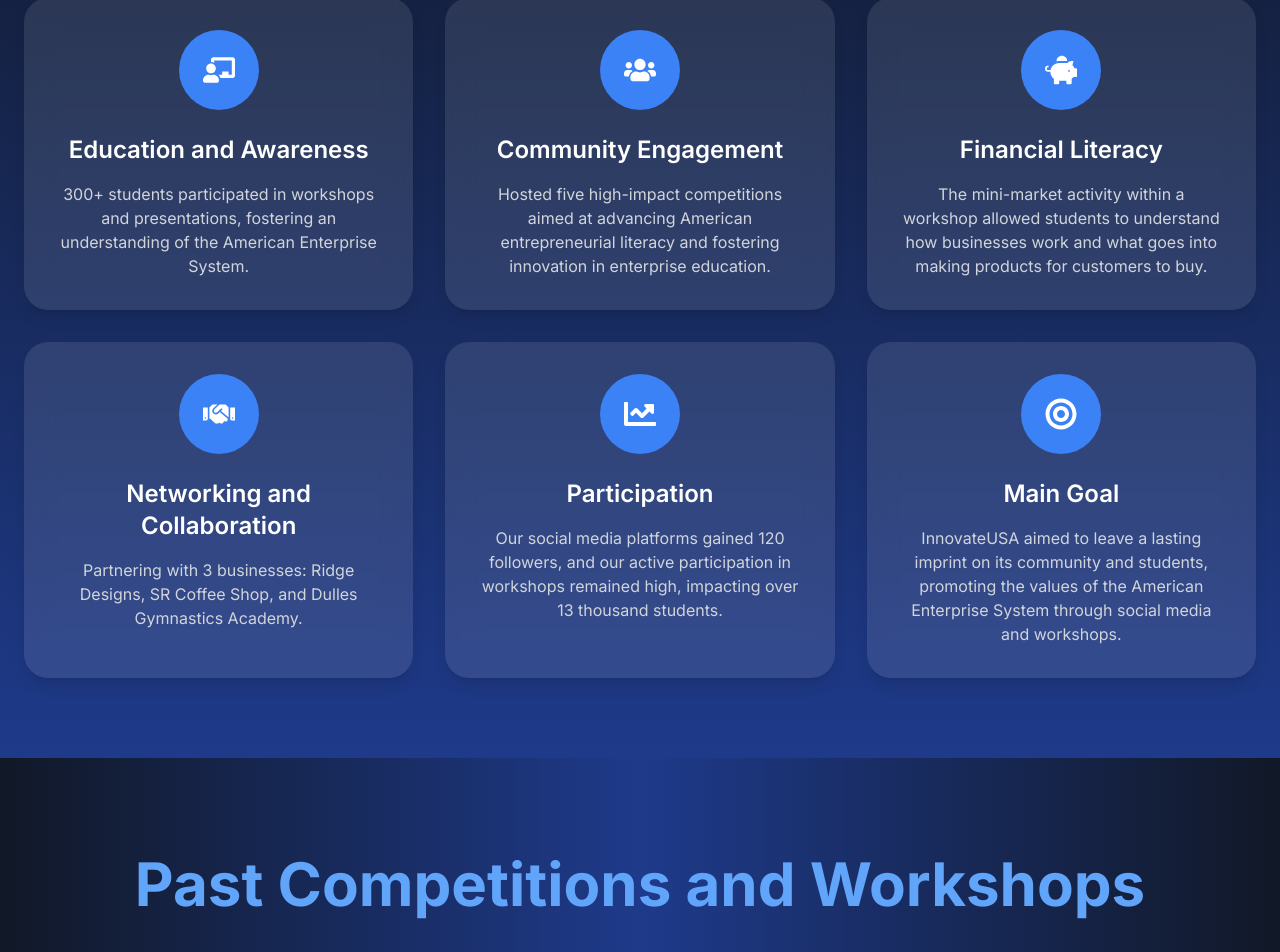
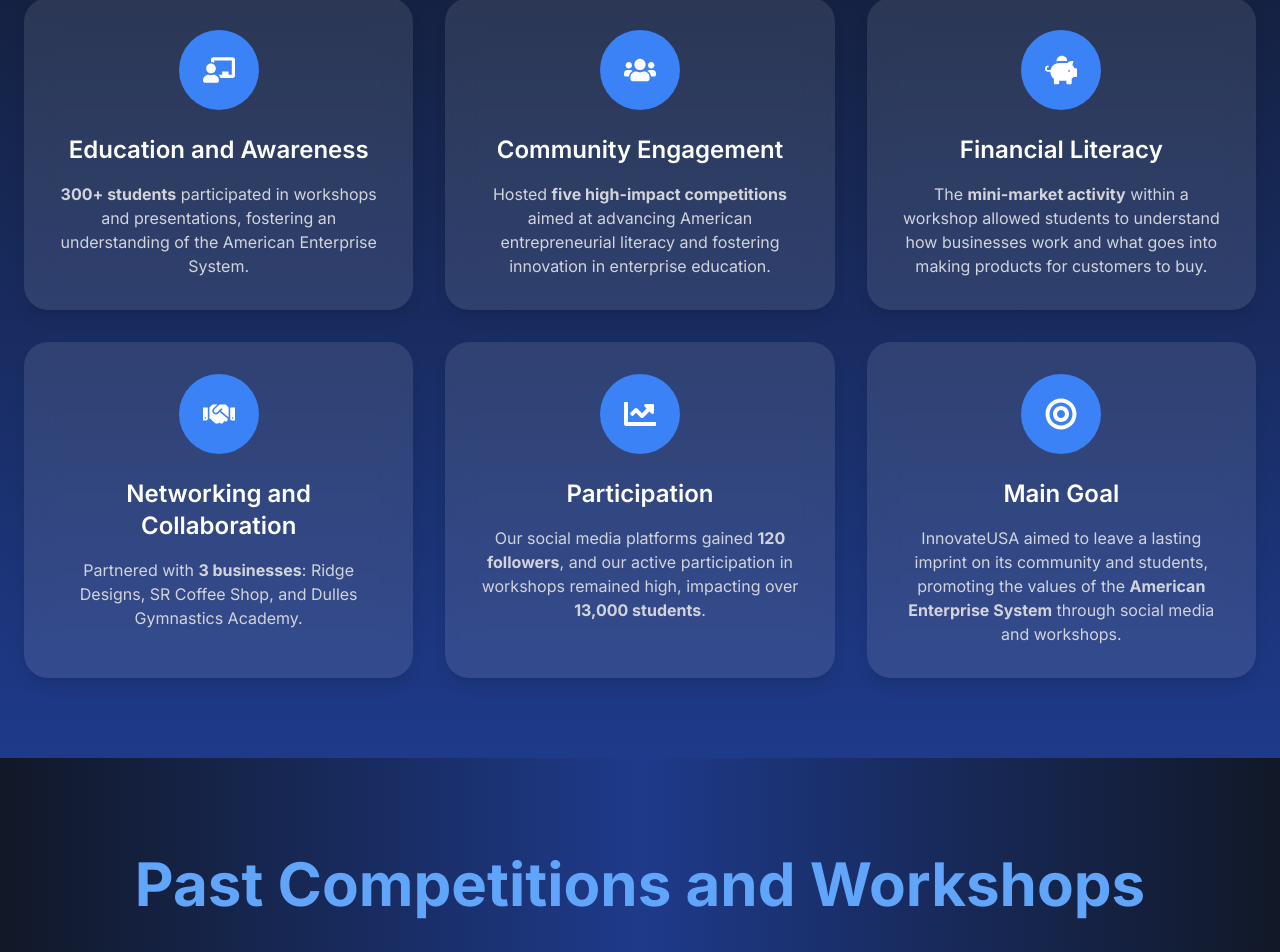
Before and after one commit to arao761/innovate-usa, a Next.js app: page / in a window 1280 px wide. Shown: the part 3154-4106 px from the top of the page. Built offline with nearby package versions, Linux system fonts and the light colour scheme.

Commit message:
descritpion chnages

```diff
--- a/components/ImpactSection.tsx
+++ b/components/ImpactSection.tsx
@@ -1,14 +1,62 @@
 import React from 'react';
 import { motion } from 'framer-motion';
-import { FaChalkboardTeacher, FaUsers, FaPiggyBank, FaHandshake, FaChartLine, FaBullseye, FaGlobe } from 'react-icons/fa';
+import { FaChalkboardTeacher, FaUsers, FaPiggyBank, FaHandshake, FaChartLine, FaBullseye } from 'react-icons/fa';
 
 const impactItems = [
-    { icon: FaChalkboardTeacher, title: 'Education and Awareness', description: '300+ students participated in workshops and presentations, fostering an understanding of the American Enterprise System.' },
-    { icon: FaUsers, title: 'Community Engagement', description: 'Hosted five high-impact competitions aimed at advancing American entrepreneurial literacy and fostering innovation in enterprise education.' },
-    { icon: FaPiggyBank, title: 'Financial Literacy', description: 'The mini-market activity within a workshop allowed students to understand how businesses work and what goes into making products for customers to buy.' },
-    { icon: FaHandshake, title: 'Networking and Collaboration', description: 'Partnering with 3 businesses: Ridge Designs, SR Coffee Shop, and Dulles Gymnastics Academy.' },
-    { icon: FaChartLine, title: 'Participation', description: 'Our social media platforms gained 120 followers, and our active participation in workshops remained high, impacting over 13 thousand students.' },
-    { icon: FaBullseye, title: 'Main Goal', description: 'InnovateUSA aimed to leave a lasting imprint on its community and students, promoting the values of the American Enterprise System through social media and workshops.' },
+    {
+        icon: FaChalkboardTeacher,
+        title: 'Education and Awareness',
+        description: (
+            <>
+                <strong>300+ students</strong> participated in workshops and presentations, fostering an understanding of the American Enterprise System.
+            </>
+        )
+    },
+    {
+        icon: FaUsers,
+        title: 'Community Engagement',
+        description: (
+            <>
+                Hosted <strong>five high-impact competitions</strong> aimed at advancing American entrepreneurial literacy and fostering innovation in enterprise education.
+            </>
+        )
+    },
+    {
+        icon: FaPiggyBank,
+        title: 'Financial Literacy',
+        description: (
+            <>
+                The <strong>mini-market activity</strong> within a workshop allowed students to understand how businesses work and what goes into making products for customers to buy.
+            </>
+        )
+    },
+    {
+        icon: FaHandshake,
+        title: 'Networking and Collaboration',
+        description: (
+            <>
+                Partnered with <strong>3 businesses</strong>: Ridge Designs, SR Coffee Shop, and Dulles Gymnastics Academy.
+            </>
+        )
+    },
+    {
+        icon: FaChartLine,
+        title: 'Participation',
+        description: (
+            <>
+                Our social media platforms gained <strong>120 followers</strong>, and our active participation in workshops remained high, impacting over <strong>13,000 students</strong>.
+            </>
+        )
+    },
+    {
+        icon: FaBullseye,
+        title: 'Main Goal',
+        description: (
+            <>
+                InnovateUSA aimed to leave a lasting imprint on its community and students, promoting the values of the <strong>American Enterprise System</strong> through social media and workshops.
+            </>
+        )
+    },
 ];
 
 const ImpactSection: React.FC = () => {
@@ -39,8 +87,12 @@ const ImpactSection: React.FC = () => {
                                 <div className="w-16 h-16 md:w-20 md:h-20 bg-blue-500 rounded-full flex items-center justify-center mb-4 md:mb-6 group-hover:scale-110 transition-transform duration-300">
                                     <impact.icon size={32} className="text-white" />
                                 </div>
-                                <h3 className="text-xl md:text-2xl font-semibold mb-2 md:mb-4 text-white group-hover:text-blue-400 transition-colors duration-300">{impact.title}</h3>
-                                <p className="text-sm md:text-base text-gray-300 group-hover:text-gray-200 transition-colors duration-300">{impact.description}</p>
+                                <h3 className="text-xl md:text-2xl font-semibold mb-2 md:mb-4 text-white group-hover:text-blue-400 transition-colors duration-300">
+                                    {impact.title}
+                                </h3>
+                                <p className="text-sm md:text-base text-gray-300 group-hover:text-gray-200 transition-colors duration-300">
+                                    {impact.description}
+                                </p>
                             </div>
                         </motion.div>
                     ))}
```
